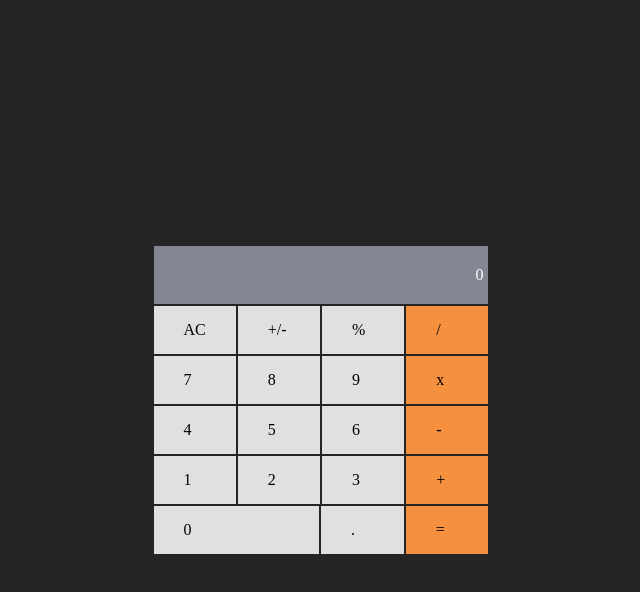
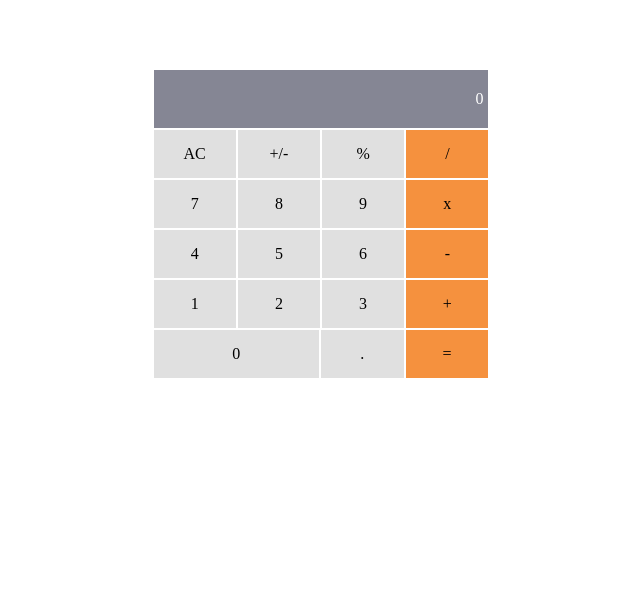
Before and after one commit to Epaltechs/Math-Magicians, a React (Create React App) app: page / in a window 1280 px wide. Shown: the top 592 px of the page, without its empty margins (319-959 px from the left). Built offline with nearby package versions, Linux system fonts and the light colour scheme.

Commit message:
Edit App.js file

```diff
--- /dev/null
+++ b/src/App.css
@@ -0,0 +1,6 @@
+.App {
+  text-align: center;
+  padding-top: 70px;
+  display: flex;
+  justify-content: center;
+}
--- a/src/App.js
+++ b/src/App.js
@@ -1,15 +1,19 @@
-import './index.css';
-import React from 'react';
-import Design from './components/Calculator';
+import './App.css';
+import { Component } from 'react';
+import Calculator from './components/Calculator';
 
-function App() {
-  return (
-    <div className="App">
-      <header className="App-header">
-        <Design />
-      </header>
-    </div>
-  );
+class App extends Component {
+  constructor(props) {
+    super(props);
+    this.state = {};
+  }
+
+  render() {
+    return (
+      <div className="App">
+        <Calculator />
+      </div>
+    );
+  }
 }
-
 export default App;
```
